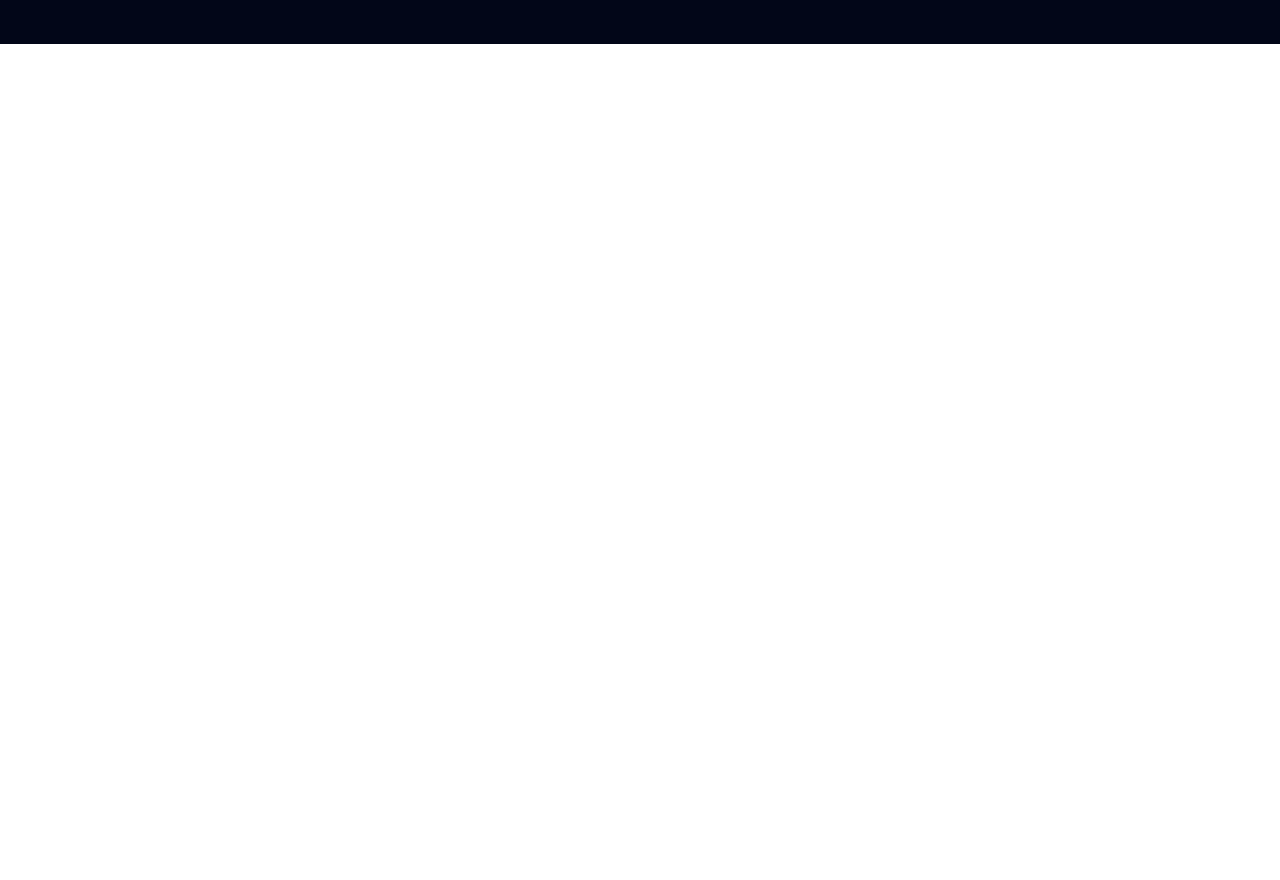
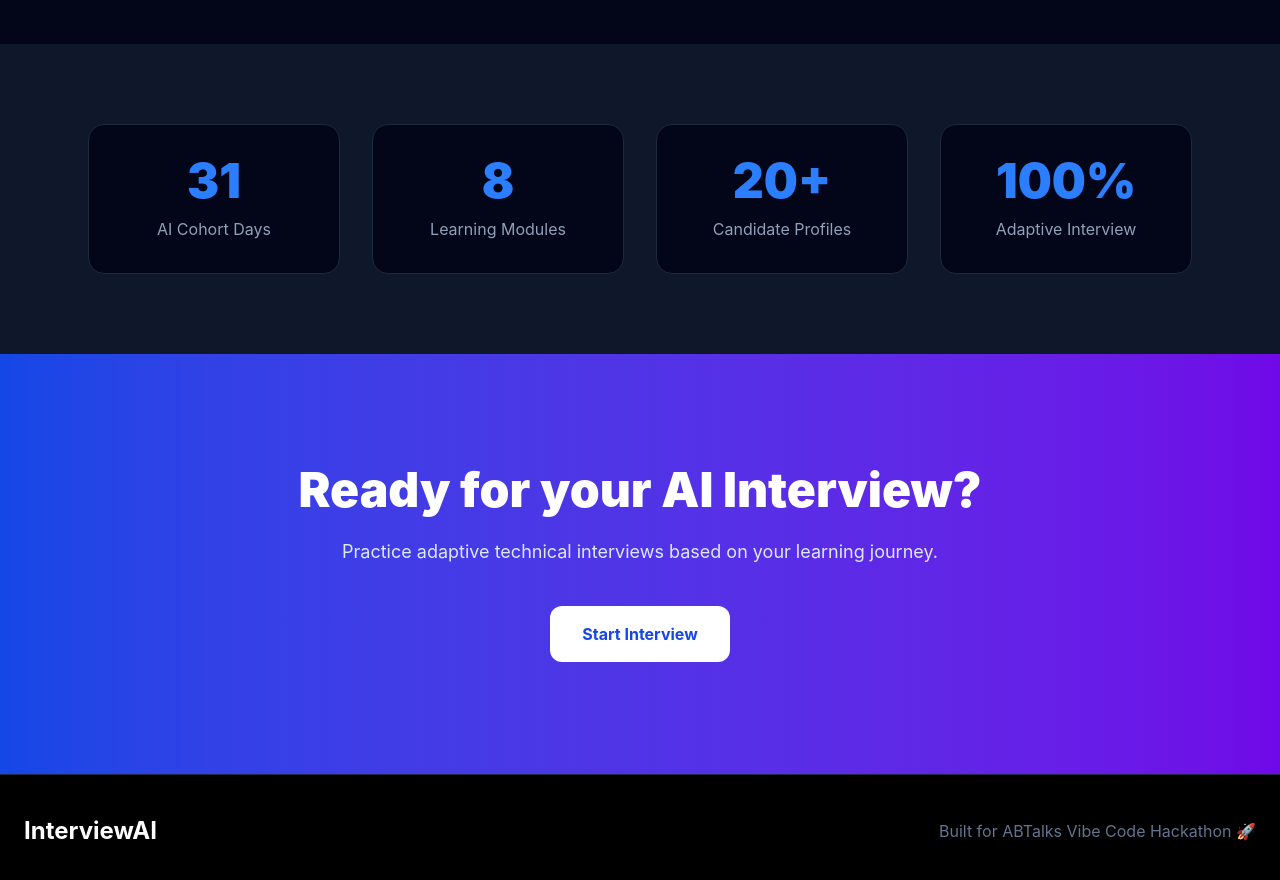
Before and after one commit to Ranjanmaiti6/interview-agent-ai, a React app in the folder frontend/: page / in a window 1280 px wide. Shown: the part 3700-4580 px from the top of the page. Before the commit the page ends 3744 px from the top, so only its background shows below. Built offline with nearby package versions, Linux system fonts and the light colour scheme; the HTML template or start-up script is replaced by a standard one.

Commit message:
Completed landing page

```diff
--- a/frontend/src/components/landing/CTA.jsx
+++ b/frontend/src/components/landing/CTA.jsx
@@ -0,0 +1,26 @@
+import { Link } from "react-router-dom";
+
+export default function CTA() {
+  return (
+    <section className="bg-gradient-to-r from-blue-700 to-violet-700 py-28">
+      <div className="max-w-4xl mx-auto text-center px-6">
+
+        <h2 className="text-5xl font-black text-white">
+          Ready for your AI Interview?
+        </h2>
+
+        <p className="text-blue-100 mt-6 text-lg">
+          Practice adaptive technical interviews based on your learning journey.
+        </p>
+
+        <Link
+          to="/candidate"
+          className="inline-block mt-10 bg-white text-blue-700 px-8 py-4 rounded-xl font-bold hover:scale-105 transition"
+        >
+          Start Interview
+        </Link>
+
+      </div>
+    </section>
+  );
+}
--- /dev/null
+++ b/frontend/src/components/landing/Footer.jsx
@@ -0,0 +1,19 @@
+export default function Footer() {
+  return (
+    <footer className="bg-black border-t border-slate-800 py-10">
+
+      <div className="max-w-7xl mx-auto px-6 flex flex-col md:flex-row justify-between items-center">
+
+        <h3 className="text-white text-2xl font-bold">
+          InterviewAI
+        </h3>
+
+        <p className="text-slate-500 mt-4 md:mt-0">
+          Built for ABTalks Vibe Code Hackathon 🚀
+        </p>
+
+      </div>
+
+    </footer>
+  );
+}
--- /dev/null
+++ b/frontend/src/components/landing/Stats.jsx
@@ -0,0 +1,29 @@
+const stats = [
+  { number: "31", label: "AI Cohort Days" },
+  { number: "8", label: "Learning Modules" },
+  { number: "20+", label: "Candidate Profiles" },
+  { number: "100%", label: "Adaptive Interview" },
+];
+
+export default function Stats() {
+  return (
+    <section className="bg-slate-900 py-20">
+      <div className="max-w-6xl mx-auto grid grid-cols-2 md:grid-cols-4 gap-8 px-6">
+        {stats.map((item) => (
+          <div
+            key={item.label}
+            className="text-center rounded-2xl border border-slate-800 bg-slate-950 p-8"
+          >
+            <h2 className="text-5xl font-black text-blue-500">
+              {item.number}
+            </h2>
+
+            <p className="text-slate-400 mt-3">
+              {item.label}
+            </p>
+          </div>
+        ))}
+      </div>
+    </section>
+  );
+}
--- a/frontend/src/pages/Landing/Landing.jsx
+++ b/frontend/src/pages/Landing/Landing.jsx
@@ -3,6 +3,9 @@ import Hero from "../../components/landing/Hero";
 import Features from "../../components/landing/Features";
 import Capabilities from "../../components/landing/Capabilities";
 import Workflow from "../../components/landing/Workflow";
+import Stats from "../../components/landing/Stats";
+import Footer from "../../components/landing/Footer";
+import CTA from "../../components/landing/CTA";
 
 export default function Landing() {
   return (
@@ -12,6 +15,9 @@ export default function Landing() {
       <Features />
       <Workflow />
       <Capabilities />
+        <Stats />
+        <CTA />
+         <Footer />
     </>
   );
 }
```
Also changed, not shown: 1 other file (tests, documents, lock files or other folders).
